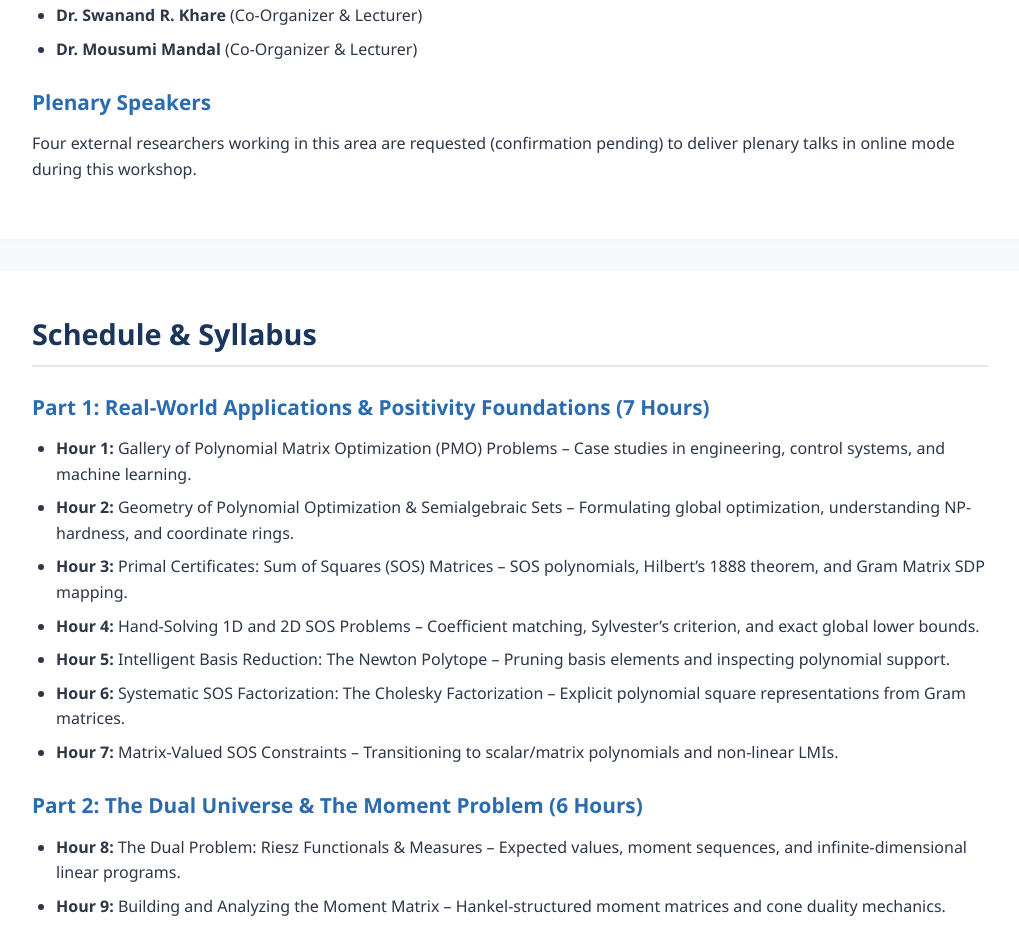
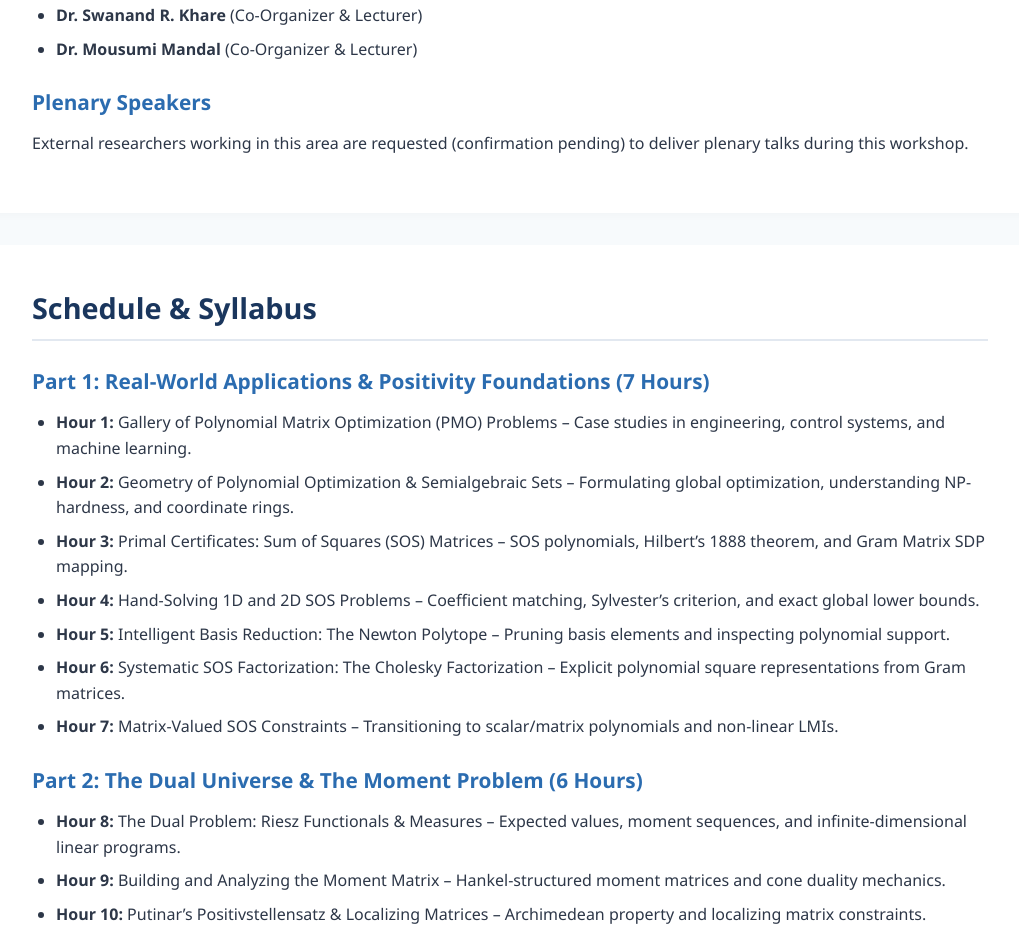
Before and after one commit to srkhare/srkhare.github.io, a plain HTML site: page Workshop.html in a window 1280 px wide. Shown: the part 1516-2447 px from the top of the page, without its empty margins (130-1149 px from the left). Drawn offline with Linux system fonts and the light colour scheme.

Commit message:
Update Workshop.html

```diff
--- a/Workshop.html
+++ b/Workshop.html
@@ -261,7 +261,7 @@
             </ul>
 
             <h3>Plenary Speakers</h3>
-            <p>Four external researchers working in this area are requested (confirmation pending) to deliver plenary talks in online mode during this workshop.</p>
+            <p>External researchers working in this area are requested (confirmation pending) to deliver plenary talks during this workshop.</p>
         </section>
 
         <!-- Schedule Section -->
```
